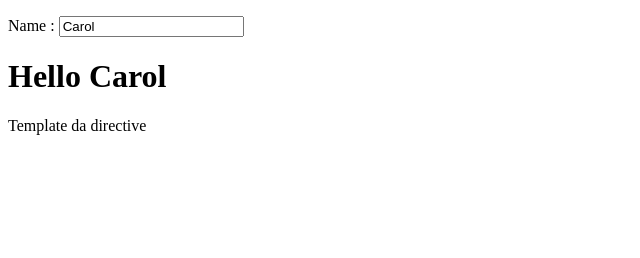
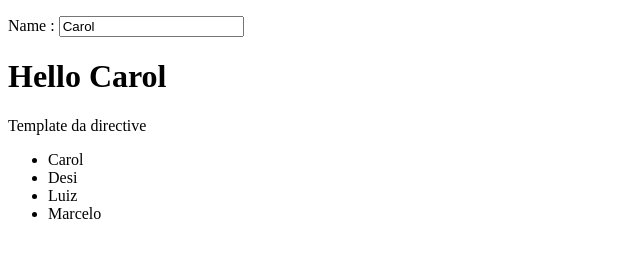
Before and after one commit to carolmoers/angular-101, a plain HTML site: page index.html in a window 1280 px wide. Shown: the whole page, without its empty margins (0-640 px from the left). Drawn offline with nearby package versions, Linux system fonts and the light colour scheme.

Commit message:
Usando o ng-repeat

```diff
--- a/index.html
+++ b/index.html
@@ -6,6 +6,10 @@
       <p>Name : <input type="text" ng-model="name"></p>
       <h1>Hello {{name}}</h1>
       <span my-directive></span>
+
+      <ul>
+        <li ng-repeat="name in names">{{name}}</li>
+      </ul>
     </div>
 
     <script src="myApp.js"></script>
--- a/myApp.js
+++ b/myApp.js
@@ -1 +1,2 @@
+// o '[]' pode ser usado para adicionar modulos dependentes
 var app = angular.module("myApp", []);
--- a/myController.js
+++ b/myController.js
@@ -1,4 +1,5 @@
 app.controller("myController",
   function($scope) {
     $scope.name = "Carol";
+    $scope.names = ["Carol", "Desi", "Luiz", "Marcelo"];
 });
```
